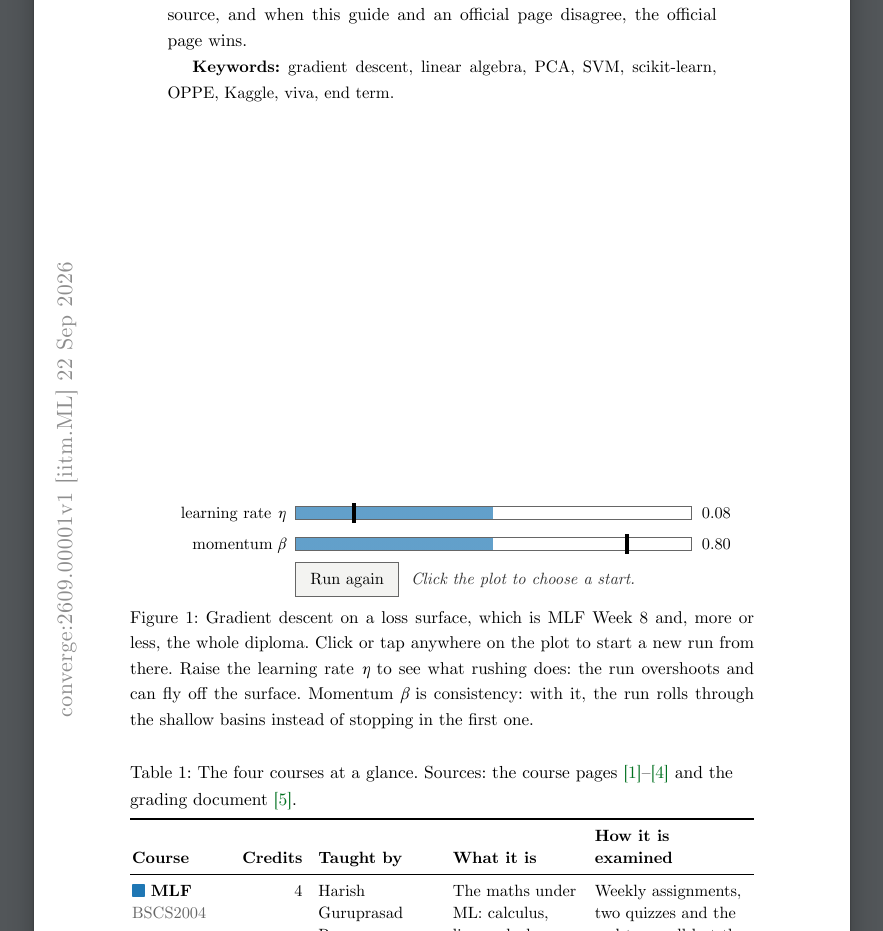
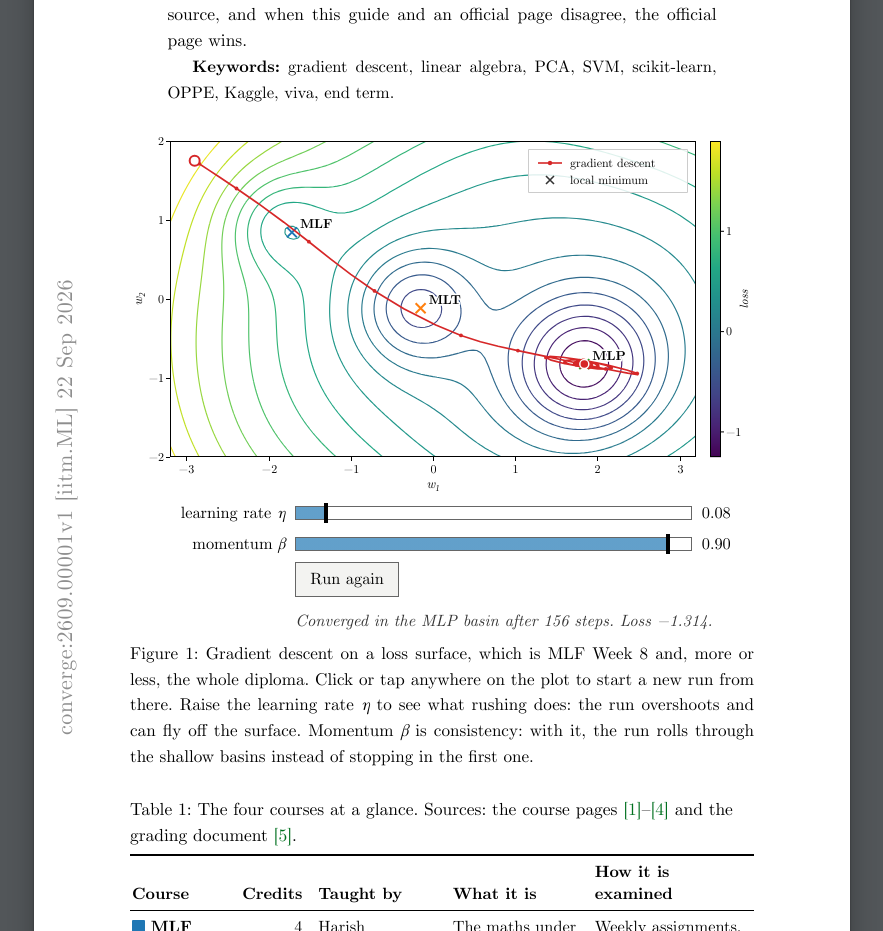
Before and after one commit to angadseth/converge, a plain HTML site: page index.html in a window 1280 px wide. Shown: the part 825-1756 px from the top of the page, without its empty margins (198-1081 px from the left). Drawn offline with Linux system fonts and the light colour scheme; some packages are replaced by stand-ins of ours; a script that the page names is missing.

Commit message:
Figure 1: live gradient descent with momentum over viridis contours

```diff
--- /dev/null
+++ b/assets/js/descent.js
@@ -0,0 +1,345 @@
+/* Figure 1: gradient descent with momentum on a loss surface with three basins.
+   The contours are drawn with marching squares and coloured with viridis, the way
+   plt.contour would draw them. Click the plot to start a run from that point. */
+(function () {
+  "use strict";
+
+  var root = document.querySelector("[data-descent]");
+  if (!root) return;
+  var canvas = root.querySelector("canvas");
+  var ctx = canvas.getContext("2d");
+  var etaIn = root.querySelector("[data-eta]");
+  var betaIn = root.querySelector("[data-beta]");
+  var etaOut = root.querySelector("[data-eta-out]");
+  var betaOut = root.querySelector("[data-beta-out]");
+  var logEl = root.querySelector("[data-log]");
+  var runBtn = root.querySelector("[data-run]");
+
+  var reduceMotion = window.matchMedia && window.matchMedia("(prefers-reduced-motion: reduce)").matches;
+
+  /* ---------- the surface ---------- */
+  var X0 = -3.2, X1 = 3.2, Y0 = -2, Y1 = 2;
+  var WELLS = [
+    { k: "MLF", cx: -1.9, cy: 0.95, a: 0.55, s: 0.42, c: "--c-mlf" },
+    { k: "MLT", cx: -0.2, cy: -0.1, a: 0.85, s: 0.48, c: "--c-mlt" },
+    { k: "MLP", cx: 1.85, cy: -0.85, a: 1.35, s: 0.6, c: "--c-mlp" }
+  ];
+  function f(x, y) {
+    var v = 0.075 * ((x - 1.4) * (x - 1.4) + 1.5 * (y + 0.4) * (y + 0.4));
+    for (var i = 0; i < WELLS.length; i++) {
+      var w = WELLS[i], dx = x - w.cx, dy = y - w.cy;
+      v -= w.a * Math.exp(-(dx * dx + dy * dy) / (2 * w.s * w.s));
+    }
+    return v + 0.04 * Math.sin(1.7 * x) * Math.cos(1.3 * y);
+  }
+  function grad(x, y) {
+    var h = 1e-4;
+    return [(f(x + h, y) - f(x - h, y)) / (2 * h), (f(x, y + h) - f(x, y - h)) / (2 * h)];
+  }
+
+  /* the local minimum of each well, found once by plain descent from its centre */
+  WELLS.forEach(function (w) {
+    var x = w.cx, y = w.cy;
+    for (var i = 0; i < 400; i++) { var g = grad(x, y); x -= 0.05 * g[0]; y -= 0.05 * g[1]; }
+    w.mx = x; w.my = y;
+  });
+
+  /* ---------- viridis ---------- */
+  var VIR = ["#440154", "#482475", "#414487", "#355f8d", "#2a788e", "#21918c", "#22a884", "#44bf70", "#7ad151", "#bddf26", "#fde725"];
+  function hex(h) { return [parseInt(h.slice(1, 3), 16), parseInt(h.slice(3, 5), 16), parseInt(h.slice(5, 7), 16)]; }
+  var VIRGB = VIR.map(hex);
+  function viridis(t) {
+    t = Math.max(0, Math.min(1, t)) * (VIRGB.length - 1);
+    var i = Math.min(VIRGB.length - 2, Math.floor(t)), u = t - i, a = VIRGB[i], b = VIRGB[i + 1];
+    return "rgb(" + Math.round(a[0] + (b[0] - a[0]) * u) + "," + Math.round(a[1] + (b[1] - a[1]) * u) + "," + Math.round(a[2] + (b[2] - a[2]) * u) + ")";
+  }
+
+  /* ---------- layout ---------- */
+  var M = { l: 40, r: 58, t: 10, b: 34 };
+  var cssW = 624, cssH = 360, dpr = 1, plotW = 0, plotH = 0;
+  var fieldCache = null;          // offscreen canvas with contours, axes and labels
+  var state = { start: [-2.9, 1.75], path: [], i: 0, raf: 0, result: null };
+
+  function css(name) { return getComputedStyle(document.documentElement).getPropertyValue(name).trim(); }
+  function isDark() {
+    var t = document.documentElement.getAttribute("data-theme");
+    if (t) return t === "dark";
+    return window.matchMedia && window.matchMedia("(prefers-color-scheme: dark)").matches;
+  }
+  function sx(x) { return M.l + (x - X0) / (X1 - X0) * plotW; }
+  function sy(y) { return M.t + (1 - (y - Y0) / (Y1 - Y0)) * plotH; }
+  function ix(px) { return X0 + (px - M.l) / plotW * (X1 - X0); }
+  function iy(py) { return Y0 + (1 - (py - M.t) / plotH) * (Y1 - Y0); }
+
+  function size() {
+    cssW = Math.max(280, canvas.clientWidth || 624);
+    var narrow = cssW < 460;
+    M = narrow ? { l: 30, r: 42, t: 8, b: 28 } : { l: 40, r: 58, t: 10, b: 34 };
+    cssH = Math.round(cssW * (narrow ? 0.68 : 360 / 624));
+    dpr = Math.min(2.5, window.devicePixelRatio || 1);
+    canvas.width = Math.round(cssW * dpr);
+    canvas.height = Math.round(cssH * dpr);
+    canvas.style.aspectRatio = cssW + " / " + cssH;
+    plotW = cssW - M.l - M.r;
+    plotH = cssH - M.t - M.b;
+    fieldCache = null;
+  }
+
+  /* ---------- marching squares ---------- */
+  function contours(ctx2, levels, lo, hi, dark) {
+    var nx = Math.max(60, Math.round(plotW / 4)), ny = Math.max(40, Math.round(plotH / 4));
+    var gx = [], v = [];
+    for (var j = 0; j <= ny; j++) {
+      var row = [];
+      for (var i = 0; i <= nx; i++) row.push(f(X0 + (X1 - X0) * i / nx, Y0 + (Y1 - Y0) * j / ny));
+      v.push(row);
+    }
+    function px(i) { return sx(X0 + (X1 - X0) * i / nx); }
+    function py(j) { return sy(Y0 + (Y1 - Y0) * j / ny); }
+    ctx2.lineWidth = 1.15;
+    ctx2.lineJoin = "round";
+    levels.forEach(function (L) {
+      var t = (L - lo) / (hi - lo);
+      ctx2.strokeStyle = viridis(dark ? 0.18 + 0.82 * t : t);
+      ctx2.beginPath();
+      for (var j = 0; j < ny; j++) {
+        for (var i = 0; i < nx; i++) {
+          var a = v[j][i], b = v[j][i + 1], c = v[j + 1][i + 1], d = v[j + 1][i];
+          var code = (a > L ? 8 : 0) | (b > L ? 4 : 0) | (c > L ? 2 : 0) | (d > L ? 1 : 0);
+          if (code === 0 || code === 15) continue;
+          var x0 = px(i), x1 = px(i + 1), y0 = py(j), y1 = py(j + 1);
+          var top = [x0 + (x1 - x0) * (L - a) / (b - a), y0];
+          var right = [x1, y0 + (y1 - y0) * (L - b) / (c - b)];
+          var bottom = [x0 + (x1 - x0) * (L - d) / (c - d), y1];
+          var left = [x0, y0 + (y1 - y0) * (L - a) / (d - a)];
+          var segs;
+          switch (code) {
+            case 1: case 14: segs = [[left, bottom]]; break;
+            case 2: case 13: segs = [[bottom, right]]; break;
+            case 3: case 12: segs = [[left, right]]; break;
+            case 4: case 11: segs = [[top, right]]; break;
+            case 5: segs = [[left, top], [bottom, right]]; break;
+            case 6: case 9: segs = [[top, bottom]]; break;
+            case 7: case 8: segs = [[left, top]]; break;
+            case 10: segs = [[top, right], [left, bottom]]; break;
+          }
+          for (var s = 0; s < segs.length; s++) { ctx2.moveTo(segs[s][0][0], segs[s][0][1]); ctx2.lineTo(segs[s][1][0], segs[s][1][1]); }
+        }
+      }
+      ctx2.stroke();
+    });
+  }
+
+  function drawField() {
+    var off = document.createElement("canvas");
+    off.width = canvas.width; off.height = canvas.height;
+    var c = off.getContext("2d");
+    c.scale(dpr, dpr);
+    var dark = isDark();
+    var ink = css("--ink") || "#000", ink2 = css("--ink-2") || "#333", page = css("--page") || "#fff";
+    var small = cssW < 460;
+    var fs = small ? 10 : 12;
+    c.fillStyle = page; c.fillRect(0, 0, cssW, cssH);
+
+    var lo = -1.25, hi = 1.9, levels = [];
+    for (var k = 0; k < 16; k++) levels.push(lo + (hi - lo) * (k + 0.5) / 16);
+    c.save();
+    c.beginPath(); c.rect(M.l, M.t, plotW, plotH); c.clip();
+    contours(c, levels, lo, hi, dark);
+    c.restore();
+
+    /* spines and ticks */
+    c.strokeStyle = ink; c.lineWidth = 1; c.strokeRect(M.l + 0.5, M.t + 0.5, plotW - 1, plotH - 1);
+    c.fillStyle = ink; c.font = fs + "px 'CMU Serif', serif"; c.textAlign = "center"; c.textBaseline = "top";
+    for (var x = -3; x <= 3; x++) {
+      var X = Math.round(sx(x)) + 0.5;
+      c.beginPath(); c.moveTo(X, M.t + plotH); c.lineTo(X, M.t + plotH + 4); c.stroke();
+      c.fillText(x < 0 ? "−" + (-x) : String(x), X, M.t + plotH + 6);
+    }
+    c.textAlign = "right"; c.textBaseline = "middle";
+    for (var y = -2; y <= 2; y++) {
+      var Y = Math.round(sy(y)) + 0.5;
+      c.beginPath(); c.moveTo(M.l - 4, Y); c.lineTo(M.l, Y); c.stroke();
+      c.fillText(y < 0 ? "−" + (-y) : String(y), M.l - 6, Y);
+    }
+    c.font = "italic " + (fs + 1) + "px 'CMU Serif', serif";
+    c.textAlign = "center"; c.textBaseline = "alphabetic";
+    c.fillText("w₁", M.l + plotW / 2, cssH - 3);
+    c.save(); c.translate(small ? 9 : 12, M.t + plotH / 2); c.rotate(-Math.PI / 2); c.fillText("w₂", 0, 0); c.restore();
+
+    /* colour bar */
+    var cbX = M.l + plotW + (small ? 10 : 14), cbW = small ? 8 : 11;
+    for (var p = 0; p < plotH; p++) {
+      c.fillStyle = viridis(dark ? 0.18 + 0.82 * (1 - p / plotH) : 1 - p / plotH);
+      c.fillRect(cbX, M.t + p, cbW, 1.2);
+    }
+    c.strokeStyle = ink; c.strokeRect(cbX + 0.5, M.t + 0.5, cbW - 1, plotH - 1);
+    c.fillStyle = ink; c.font = fs + "px 'CMU Serif', serif"; c.textAlign = "left"; c.textBaseline = "middle";
+    [-1, 0, 1].forEach(function (L) {
+      var yy = M.t + (1 - (L - lo) / (hi - lo)) * plotH;
+      c.beginPath(); c.moveTo(cbX + cbW, yy); c.lineTo(cbX + cbW + 3, yy); c.stroke();
+      c.fillText(L < 0 ? "−" + (-L) : String(L), cbX + cbW + 5, yy);
+    });
+    c.save(); c.translate(cssW - 4, M.t + plotH / 2); c.rotate(-Math.PI / 2);
+    c.font = "italic " + fs + "px 'CMU Serif', serif"; c.textAlign = "center"; c.textBaseline = "bottom";
+    c.fillText("loss", 0, 0); c.restore();
+
+    /* basin labels: an x marker at each minimum, like plt.plot(..., "x") */
+    WELLS.forEach(function (w) {
+      var X = sx(w.mx), Y = sy(w.my), r = small ? 4 : 5;
+      c.strokeStyle = css(w.c) || "#000"; c.lineWidth = 2;
+      c.beginPath(); c.moveTo(X - r, Y - r); c.lineTo(X + r, Y + r); c.moveTo(X + r, Y - r); c.lineTo(X - r, Y + r); c.stroke();
+      c.font = "bold " + (fs + 1) + "px 'CMU Serif', serif"; c.textAlign = "left"; c.textBaseline = "bottom";
+      c.lineWidth = 3.5; c.strokeStyle = page; c.lineJoin = "round";
+      c.strokeText(w.k, X + r + 3, Y - 2); c.fillStyle = ink; c.fillText(w.k, X + r + 3, Y - 2);
+    });
+
+    /* legend, top right, matplotlib's framed box */
+    if (!small) {
+      var lx = M.l + plotW - 168, ly = M.t + 8, lw = 160, lh = 44;
+      c.globalAlpha = 0.85; c.fillStyle = page; c.fillRect(lx, ly, lw, lh); c.globalAlpha = 1;
+      c.strokeStyle = dark ? "#555" : "#cccccc"; c.lineWidth = 1; c.strokeRect(lx + 0.5, ly + 0.5, lw - 1, lh - 1);
+      c.strokeStyle = css("--c-run") || "#d62728"; c.lineWidth = 1.6;
+      c.beginPath(); c.moveTo(lx + 10, ly + 14); c.lineTo(lx + 34, ly + 14); c.stroke();
+      c.fillStyle = css("--c-run") || "#d62728"; c.beginPath(); c.arc(lx + 22, ly + 14, 2.2, 0, 7); c.fill();
+      c.strokeStyle = ink2; c.lineWidth = 1.6;
+      c.beginPath(); c.moveTo(lx + 18, ly + 27); c.lineTo(lx + 26, ly + 35); c.moveTo(lx + 26, ly + 27); c.lineTo(lx + 18, ly + 35); c.stroke();
+      c.fillStyle = ink; c.font = "12px 'CMU Serif', serif"; c.textAlign = "left"; c.textBaseline = "middle";
+      c.fillText("gradient descent", lx + 42, ly + 14);
+      c.fillText("local minimum", lx + 42, ly + 31);
+    }
+    fieldCache = off;
+  }
+
+  /* ---------- the run ---------- */
+  function simulate(x, y, eta, beta) {
+    var pts = [[x, y]], vx = 0, vy = 0, n;
+    for (n = 1; n <= 600; n++) {
+      var g = grad(x, y);
+      vx = beta * vx - eta * g[0]; vy = beta * vy - eta * g[1];
+      x += vx; y += vy;
+      if (!isFinite(x) || x < X0 || x > X1 || y < Y0 || y > Y1) {
+        pts.push([x, y]);
+        return { pts: pts, end: "off", n: n };
+      }
+      pts.push([x, y]);
+      if (Math.hypot(vx, vy) < 2e-4 && Math.hypot(g[0], g[1]) < 2e-3) break;
+    }
+    var best = null, bd = 1e9;
+    WELLS.forEach(function (w) { var d = Math.hypot(x - w.mx, y - w.my); if (d < bd) { bd = d; best = w.k; } });
+    return { pts: pts, end: n > 600 ? "bouncing" : (bd < 0.6 ? best : "elsewhere"), n: Math.min(n, 600), loss: f(x, y) };
+  }
+
+  function message(r) {
+    var steps = r.n + (r.n === 1 ? " step" : " steps");
+    switch (r.end) {
+      case "MLP": return "Converged in the MLP basin after " + steps + ". Loss " + fmt(r.loss) + ".";
+      case "MLT": return "Stopped in the MLT basin after " + steps + ". A little more momentum carries you through.";
+      case "MLF": return "Stuck in the MLF basin after " + steps + ". Raise the momentum β.";
+      case "off": return "Diverged: the run left the map after " + steps + ". Lower the learning rate η.";
+      case "bouncing": return "Still bouncing after 600 steps: η is too high to settle.";
+      default: return "Stopped after " + steps + " at loss " + fmt(r.loss) + ".";
+    }
+  }
+  function fmt(v) { return (v < 0 ? "−" : "") + Math.abs(v).toFixed(3); }
+
+  function draw(upto) {
+    if (!fieldCache) drawField();
+    ctx.setTransform(1, 0, 0, 1, 0, 0);
+    ctx.drawImage(fieldCache, 0, 0);
+    ctx.setTransform(dpr, 0, 0, dpr, 0, 0);
+    var pts = state.path, run = css("--c-run") || "#d62728", ink = css("--ink") || "#000", page = css("--page") || "#fff";
+    if (!pts.length) return;
+    var n = Math.min(upto, pts.length - 1);
+    ctx.save();
+    ctx.beginPath(); ctx.rect(M.l, M.t, plotW, plotH); ctx.clip();
+    ctx.strokeStyle = run; ctx.lineWidth = 1.7; ctx.lineJoin = "round"; ctx.lineCap = "round";
+    ctx.beginPath(); ctx.moveTo(sx(pts[0][0]), sy(pts[0][1]));
+    for (var i = 1; i <= n; i++) ctx.lineTo(sx(pts[i][0]), sy(pts[i][1]));
+    ctx.stroke();
+    ctx.fillStyle = run;
+    for (var k = 1; k <= n; k += (n > 120 ? 3 : 2)) { ctx.beginPath(); ctx.arc(sx(pts[k][0]), sy(pts[k][1]), 1.9, 0, 7); ctx.fill(); }
+    ctx.restore();
+    /* start: open circle; current: filled */
+    ctx.lineWidth = 2; ctx.strokeStyle = run; ctx.fillStyle = page;
+    ctx.beginPath(); ctx.arc(sx(pts[0][0]), sy(pts[0][1]), 5, 0, 7); ctx.fill(); ctx.stroke();
+    var cur = pts[n];
+    if (cur[0] >= X0 && cur[0] <= X1 && cur[1] >= Y0 && cur[1] <= Y1) {
+      ctx.fillStyle = run; ctx.strokeStyle = page; ctx.lineWidth = 1.5;
+      ctx.beginPath(); ctx.arc(sx(cur[0]), sy(cur[1]), 4.5, 0, 7); ctx.fill(); ctx.stroke();
+    }
+    ctx.fillStyle = ink;
+  }
+
+  function start(x, y) {
+    cancelAnimationFrame(state.raf);
+    state.start = [x, y];
+    var eta = parseFloat(etaIn.value), beta = parseFloat(betaIn.value);
+    var r = simulate(x, y, eta, beta);
+    state.path = r.pts; state.result = r;
+    if (reduceMotion) { draw(r.pts.length); logEl.textContent = message(r); return; }
+    logEl.textContent = "Descending…";
+    var i = 0, perFrame = Math.max(1, Math.round(r.pts.length / 150));
+    function tick() {
+      i += perFrame;
+      draw(i);
+      if (i < r.pts.length - 1) state.raf = requestAnimationFrame(tick);
+      else logEl.textContent = message(r);
+    }
+    tick();
+  }
+
+  function paintSlider(input) {
+    var min = parseFloat(input.min), max = parseFloat(input.max), v = parseFloat(input.value);
+    input.style.setProperty("--p", ((v - min) / (max - min) * 100) + "%");
+  }
+  function syncOutputs() {
+    etaOut.textContent = parseFloat(etaIn.value).toFixed(2);
+    betaOut.textContent = parseFloat(betaIn.value).toFixed(2);
+    paintSlider(etaIn); paintSlider(betaIn);
+  }
+
+  var sliderTimer = 0;
+  function onSlide() {
+    syncOutputs();
+    clearTimeout(sliderTimer);
+    sliderTimer = setTimeout(function () { start(state.start[0], state.start[1]); }, 160);
+  }
+  etaIn.addEventListener("input", onSlide);
+  betaIn.addEventListener("input", onSlide);
+  runBtn.addEventListener("click", function () { start(state.start[0], state.start[1]); });
+
+  canvas.addEventListener("click", function (e) {
+    var r = canvas.getBoundingClientRect();
+    var px = (e.clientX - r.left) * (cssW / r.width), py = (e.clientY - r.top) * (cssH / r.height);
+    if (px < M.l || px > M.l + plotW || py < M.t || py > M.t + plotH) return;
+    start(ix(px), iy(py));
+  });
+
+  var resizeTimer = 0;
+  window.addEventListener("resize", function () {
+    clearTimeout(resizeTimer);
+    resizeTimer = setTimeout(function () { var w = canvas.clientWidth; if (Math.abs(w - cssW) > 2) { size(); draw(state.path.length); } }, 120);
+  });
+  /* redraw when the theme changes (toolbar button or the OS setting) */
+  new MutationObserver(function () { fieldCache = null; draw(state.path.length); })
+    .observe(document.documentElement, { attributes: true, attributeFilter: ["data-theme"] });
+  if (window.matchMedia) {
+    var mq = window.matchMedia("(prefers-color-scheme: dark)");
+    var onScheme = function () { fieldCache = null; draw(state.path.length); };
+    if (mq.addEventListener) mq.addEventListener("change", onScheme); else if (mq.addListener) mq.addListener(onScheme);
+  }
+
+  function boot() {
+    size();
+    syncOutputs();
+    draw(0);
+    var started = false;
+    var go = function () { if (!started) { started = true; start(state.start[0], state.start[1]); } };
+    if ("IntersectionObserver" in window) {
+      var io = new IntersectionObserver(function (en) { if (en[0].isIntersecting) { go(); io.disconnect(); } }, { threshold: 0.35 });
+      io.observe(canvas);
+    } else go();
+  }
+  if (document.fonts && document.fonts.ready) document.fonts.ready.then(boot); else boot();
+})();
--- a/index.html
+++ b/index.html
@@ -110,11 +110,11 @@
       <canvas class="descent__plot" width="624" height="360" role="img" aria-label="A contour plot of a loss surface with three basins labelled MLF, MLT and MLP. A red path runs downhill from a starting point to the lowest basin, MLP."></canvas>
       <div class="descent__ctl">
         <label class="slider"><span class="slider__lbl">learning rate <var>&eta;</var></span>
-          <input type="range" min="0.01" max="0.5" step="0.01" value="0.08" data-eta>
+          <input type="range" min="0.01" max="1" step="0.01" value="0.08" data-eta>
           <output class="slider__val" data-eta-out>0.08</output></label>
         <label class="slider"><span class="slider__lbl">momentum <var>&beta;</var></span>
-          <input type="range" min="0" max="0.95" step="0.05" value="0.8" data-beta>
-          <output class="slider__val" data-beta-out>0.80</output></label>
+          <input type="range" min="0" max="0.95" step="0.05" value="0.9" data-beta>
+          <output class="slider__val" data-beta-out>0.90</output></label>
         <div class="descent__btns">
           <button class="mpl-btn" type="button" data-run>Run again</button>
           <span class="descent__log" data-log aria-live="polite">Click the plot to choose a start.</span>
```
